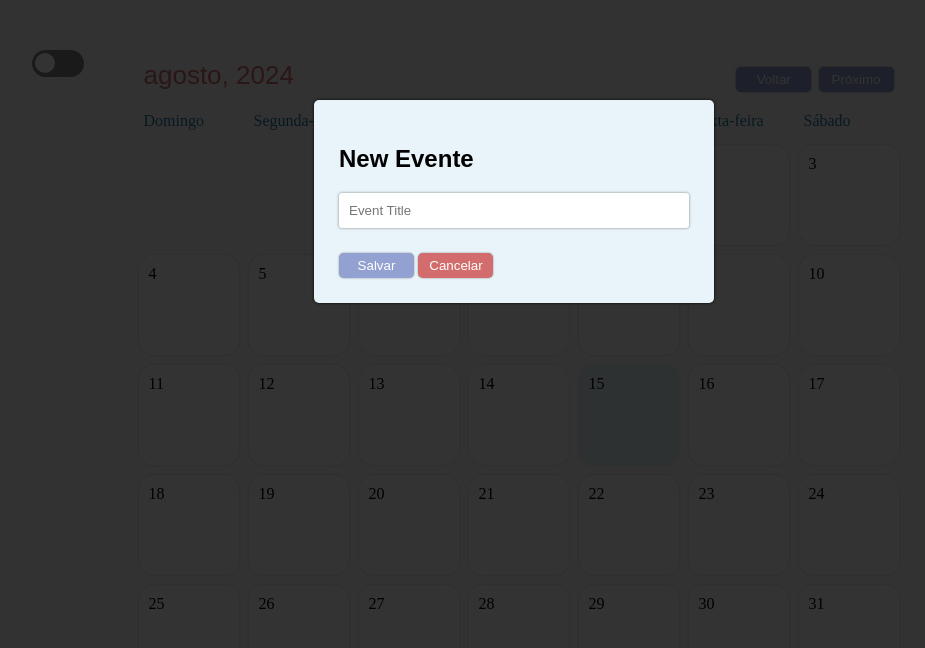
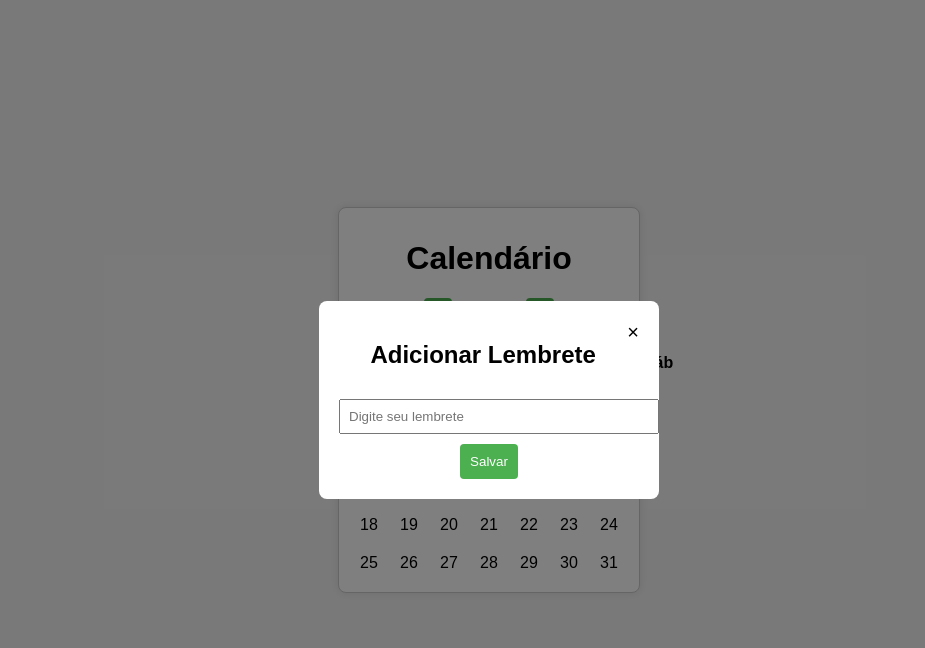
Before and after one commit to GustavoSantiagoCoder/CalendarioSantiago, a plain HTML site: page index.html in a window 1280 px wide. Both pictures are taken after a click on the element "10". Shown: the whole page, without its empty margins (151-1076 px from the left). Drawn offline with Linux system fonts and the light colour scheme.

Commit message:
first commit

```diff
--- a/index.html
+++ b/index.html
@@ -1,78 +1,42 @@
 <!DOCTYPE html>
-<html lang="en">
+<html lang="pt-br">
 <head>
-  <meta charset="UTF-8" />
-  <meta http-equiv="X-UA-Compatible" content="IE=edge" />
-  <meta name="viewport" content="width=device-width, initial-scale=1.0" />
+    <meta charset="UTF-8">
+    <meta name="viewport" content="width=device-width, initial-scale=1.0">
+    <title>Calendário com Lembretes</title>
+    <link rel="stylesheet" href="kantesh.css">
+</head>
+<body>
+    <div class="calendar-container">
+        <header>
+            <h1>Calendário</h1>
+            <button id="prev-month">&lt;</button>
+            <span id="month-year"></span>
+            <button id="next-month">&gt;</button>
+        </header>
+        <div class="calendar-grid">
+            <div class="day">Dom</div>
+            <div class="day">Seg</div>
+            <div class="day">Ter</div>
+            <div class="day">Qua</div>
+            <div class="day">Qui</div>
+            <div class="day">Sex</div>
+            <div class="day">Sáb</div>
+        </div>
+        <div id="calendar-days" class="calendar-grid"></div>
+    </div>
 
-  <!-- arquivos style -->
-  <link href="styles.css" rel="stylesheet">
-  <link href="kantesh.css" rel="stylesheet">
+    <!-- Modal para adicionar lembretes -->
+    <div id="reminder-modal" class="modal">
+        <div class="modal-content">
+            <span id="close-modal" class="close">&times;</span>
+            <h2>Adicionar Lembrete</h2>
+            <input type="hidden" id="selected-date">
+            <input type="text" id="reminder-text" placeholder="Digite seu lembrete">
+            <button id="save-reminder">Salvar</button>
+        </div>
+    </div>
 
-  <title>Calendario</title>
-</head>
-  <!-- dark mode -->
-
-  <div class="toggle">
-    <input id="switch" type="checkbox" name="theme">
-    <label for="switch">Toggle</label>
-  </div>
-
-<!-- -------- -->
-
-<body>
-  <div id="container">
-      <div id="header">
-        <div id="monthDisplay"></div>
-
-        <div>
-          <button id="backButton">Voltar</button>
-          <button id="nextButton">Próximo</button>
-        </div>
-
-      </div>
-
-      <div id="weekdays">
-        <div>Domingo</div>
-        <div>Segunda-feira</div>
-        <div>Terça-feira</div>
-        <div>Quarta-feira</div>
-        <div>Quinta-feira</div>
-        <div>Sexta-feira</div>
-        <div>Sábado</div>
-      </div>
-
-
-      <!-- div dinamic -->
-      <div id="calendar" ></div>
-
-
-  </div>
-
-  <div id="newEventModal">
-    <h2>New Evente</h2>
-
-    <input id="eventTitleInput" placeholder="Event Title"/>
-
-    <button id="saveButton"> Salvar</button>
-    <button id="cancelButton">Cancelar</button>
-  </div>
-
-  <div id="deleteEventModal">
-    <h2>Evento</h2>
-
-    <div id="eventText"></div><br>
-
-
-    <button id="deleteButton">Deletar</button>
-    <button id="closeButton">Fechar</button>
-  </div>
-
-  <div id="modalBackDrop"></div>
-
-
-  <script src="script.js"></script>
-  <script src="kantesh.js"></script>
-
+    <script src="kantesh.js"></script>
 </body>
 </html>
--- a/kantesh.css
+++ b/kantesh.css
@@ -1,42 +1,105 @@
-input[type=checkbox]{
-    height: 0;
-    width: 0;
-    visibility: hidden;
+body {
+  font-family: Arial, sans-serif;
+  margin: 0;
+  padding: 0;
+  display: flex;
+  justify-content: center;
+  align-items: center;
+  height: 100vh;
+  background-color: #f4f4f4;
 }
 
-  label {
-    cursor: pointer;
-    text-indent: -9999px;
-    width: 52px;
-    height: 27px;
-    background: grey;
-    float: right;
-    border-radius: 100px;
-    position: relative;
-    left: -50px;
+.calendar-container {
+  width: 300px;
+  border: 1px solid #ccc;
+  background-color: #fff;
+  box-shadow: 0 0 10px rgba(0,0,0,0.1);
+  border-radius: 8px;
 }
 
-  label::after{
-    content: '';
-    position: absolute;
-    top: 3px;
-    left: 3px;
-    width: 20px;
-    height: 20px;
-    background-color: white;
-    border-radius: 90px;
-    transition: 0.3s;
+header {
+  text-align: center;
+  padding: 10px;
+  border-bottom: 1px solid #ccc;
 }
 
-  input:checked + label {
-    background-color: rgb(142, 142, 240);
+button {
+  padding: 5px 10px;
+  margin: 0 5px;
+  cursor: pointer;
 }
 
-  input:checked + label::after {
-    left: calc(100% - 5px);
-    transform: translateX(-100%);
+#month-year {
+  font-size: 18px;
+  font-weight: bold;
 }
 
-  label:active:after {
-    width: 45px;
+.calendar-grid {
+  display: grid;
+  grid-template-columns: repeat(7, 1fr);
 }
+
+.day {
+  text-align: center;
+  padding: 10px;
+  font-weight: bold;
+}
+
+#calendar-days {
+  padding: 10px;
+}
+
+.calendar-day {
+  text-align: center;
+  padding: 10px;
+  cursor: pointer;
+}
+
+.calendar-day:hover {
+  background-color: #eee;
+}
+
+.modal {
+  display: none;
+  position: fixed;
+  top: 0;
+  left: 0;
+  width: 100%;
+  height: 100%;
+  background: rgba(0,0,0,0.5);
+  justify-content: center;
+  align-items: center;
+}
+
+.modal-content {
+  background: #fff;
+  padding: 20px;
+  border-radius: 8px;
+  width: 300px;
+  text-align: center;
+}
+
+.close {
+  float: right;
+  font-size: 20px;
+  cursor: pointer;
+}
+
+input[type="text"] {
+  width: 100%;
+  padding: 8px;
+  margin: 10px 0;
+}
+
+button {
+  background-color: #4CAF50;
+  color: white;
+  border: none;
+  padding: 10px;
+  cursor: pointer;
+  border-radius: 4px;
+}
+
+button:hover {
+  background-color: #45a049;
+}
--- a/kantesh.js
+++ b/kantesh.js
@@ -1,54 +1,76 @@
-const html = document.querySelector('html')
-const checkbox = document.querySelector("input[name=theme]")
+document.addEventListener('DOMContentLoaded', () => {
+  const monthYear = document.getElementById('month-year');
+  const calendarDays = document.getElementById('calendar-days');
+  const prevMonthButton = document.getElementById('prev-month');
+  const nextMonthButton = document.getElementById('next-month');
+  const reminderModal = document.getElementById('reminder-modal');
+  const closeModalButton = document.getElementById('close-modal');
+  const saveReminderButton = document.getElementById('save-reminder');
+  const reminderText = document.getElementById('reminder-text');
+  const selectedDateInput = document.getElementById('selected-date');
+  let currentMonth = new Date().getMonth();
+  let currentYear = new Date().getFullYear();
+  const reminders = {};
 
-const getStyle = (element, style) =>
-    window
-        .getComputedStyle(element)
-        .getPropertyValue(style)
+  function renderCalendar() {
+      calendarDays.innerHTML = '';
+      const firstDay = new Date(currentYear, currentMonth, 1).getDay();
+      const lastDate = new Date(currentYear, currentMonth + 1, 0).getDate();
 
+      for (let i = 0; i < firstDay; i++) {
+          calendarDays.innerHTML += '<div class="calendar-day"></div>';
+      }
 
-const initialColors = {
-  bodyColor: getStyle(html, '--body-color'),
-  headerColor: getStyle(html, '--header-color'),
-  headerButton: getStyle(html, '--header-button'),
-  colorWeekdays: getStyle(html, '--color-weekdays'),
-  currentDay: getStyle(html, '--current-day'),
-  eventColor: getStyle(html, '--event-color'),
-  eventColor: getStyle(html, '--event-color'),
-  colorDay: getStyle(html, '--color-day'),
-  modalEvent: getStyle(html, '--modal-event')
+      for (let date = 1; date <= lastDate; date++) {
+          const dayDiv = document.createElement('div');
+          dayDiv.className = 'calendar-day';
+          dayDiv.innerText = date;
+          dayDiv.dataset.date = `${currentYear}-${currentMonth + 1}-${date}`;
+          dayDiv.addEventListener('click', (event) => {
+              const selectedDate = event.target.dataset.date;
+              selectedDateInput.value = selectedDate;
+              reminderText.value = reminders[selectedDate] || '';
+              reminderModal.style.display = 'flex';
+          });
+          calendarDays.appendChild(dayDiv);
+      }
 
+      monthYear.innerText = `${currentYear}-${currentMonth + 1}`;
+  }
 
+  prevMonthButton.addEventListener('click', () => {
+      currentMonth -= 1;
+      if (currentMonth < 0) {
+          currentMonth = 11;
+          currentYear -= 1;
+      }
+      renderCalendar();
+  });
 
-}
+  nextMonthButton.addEventListener('click', () => {
+      currentMonth += 1;
+      if (currentMonth > 11) {
+          currentMonth = 0;
+          currentYear += 1;
+      }
+      renderCalendar();
+  });
 
-const darkMode = {
-  bodyColor:'#282a36',
-  headerColor: '#ff5555',
-  headerButton:'#bd93f9',
-  colorWeekdays: '#6272a4' ,
-  currentDay: '#f8f8f2',
-  eventColor: '#6272a4',
-  colorDay: '#44475a',
-  modalEvent: '#6272a4'
+  closeModalButton.addEventListener('click', () => {
+      reminderModal.style.display = 'none';
+  });
 
-}
+  saveReminderButton.addEventListener('click', () => {
+      const date = selectedDateInput.value;
+      const text = reminderText.value;
+      if (date && text) {
+          reminders[date] = text;
+      } else {
+          delete reminders[date];
+      }
+      reminderModal.style.display = 'none';
+      renderCalendar();
+  });
 
-const transformKey = key =>
-    "--" + key.replace(/([A-Z])/, "-$1").toLowerCase()
-
-
-const changeColors = (colors) => {
-    Object.keys(colors).map(key => {
-        html.style.setProperty(transformKey(key), colors[key])
-        console.log(transformKey(key), colors[key])
-      }
-    )
-    console.log(colors)
-}
-
-
-
-checkbox.addEventListener("change", ({target}) => {
-    target.checked ? changeColors(darkMode) : changeColors(initialColors)
-})
+  renderCalendar();
+});
--- a/script.js
+++ /dev/null
@@ -1,175 +0,0 @@
-
-// variaveis globais
-
-let nav = 0
-let clicked = null
-let events = localStorage.getItem('events') ? JSON.parse(localStorage.getItem('events')) : []
-
-
-// variavel do modal:
-const newEvent = document.getElementById('newEventModal')
-const deleteEventModal = document.getElementById('deleteEventModal')
-const backDrop = document.getElementById('modalBackDrop')
-const eventTitleInput = document.getElementById('eventTitleInput')
-// --------
-const calendar = document.getElementById('calendar') // div calendar:
-const weekdays = ['domingo','segunda-feira', 'terça-feira', 'quarta-feira', 'quinta-feira', 'sexta-feira', 'sábado'] //array with weekdays:
-
-//funções
-
-function openModal(date){
-  clicked = date
-  const eventDay = events.find((event)=>event.date === clicked)
-
-
-  if (eventDay){
-   document.getElementById('eventText').innerText = eventDay.title
-   deleteEventModal.style.display = 'block'
-
-
-  } else{
-    newEvent.style.display = 'block'
-
-  }
-
-  backDrop.style.display = 'block'
-}
-
-//função load() será chamada quando a pagina carregar:
-
-function load (){
-  const date = new Date()
-
-
-  //mudar titulo do mês:
-  if(nav !== 0){
-    date.setMonth(new Date().getMonth() + nav)
-  }
-
-  const day = date.getDate()
-  const month = date.getMonth()
-  const year = date.getFullYear()
-
-
-
-  const daysMonth = new Date (year, month + 1 , 0).getDate()
-  const firstDayMonth = new Date (year, month, 1)
-
-
-  const dateString = firstDayMonth.toLocaleDateString('pt-br', {
-    weekday: 'long',
-    year:    'numeric',
-    month:   'numeric',
-    day:     'numeric',
-  })
-
-
-  const paddinDays = weekdays.indexOf(dateString.split(', ') [0])
-
-  //mostrar mês e ano:
-  document.getElementById('monthDisplay').innerText = `${date.toLocaleDateString('pt-br',{month: 'long'})}, ${year}`
-
-
-  calendar.innerHTML =''
-
-  // criando uma div com os dias:
-
-  for (let i = 1; i <= paddinDays + daysMonth; i++) {
-    const dayS = document.createElement('div')
-    dayS.classList.add('day')
-
-    const dayString = `${month + 1}/${i - paddinDays}/${year}`
-
-    //condicional para criar os dias de um mês:
-
-    if (i > paddinDays) {
-      dayS.innerText = i - paddinDays
-
-
-      const eventDay = events.find(event=>event.date === dayString)
-
-      if(i - paddinDays === day && nav === 0){
-        dayS.id = 'currentDay'
-      }
-
-
-      if(eventDay){
-        const eventDiv = document.createElement('div')
-        eventDiv.classList.add('event')
-        eventDiv.innerText = eventDay.title
-        dayS.appendChild(eventDiv)
-
-      }
-
-      dayS.addEventListener('click', ()=> openModal(dayString))
-
-    } else {
-      dayS.classList.add('padding')
-    }
-
-
-    calendar.appendChild(dayS)
-  }
-}
-
-function closeModal(){
-  eventTitleInput.classList.remove('error')
-  newEvent.style.display = 'none'
-  backDrop.style.display = 'none'
-  deleteEventModal.style.display = 'none'
-
-  eventTitleInput.value = ''
-  clicked = null
-  load()
-
-}
-function saveEvent(){
-  if(eventTitleInput.value){
-    eventTitleInput.classList.remove('error')
-
-    events.push({
-      date: clicked,
-      title: eventTitleInput.value
-    })
-
-    localStorage.setItem('events', JSON.stringify(events))
-    closeModal()
-
-  }else{
-    eventTitleInput.classList.add('error')
-  }
-}
-
-function deleteEvent(){
-
-  events = events.filter(event => event.date !== clicked)
-  localStorage.setItem('events', JSON.stringify(events))
-  closeModal()
-}
-
-// botões
-
-function buttons (){
-  document.getElementById('backButton').addEventListener('click', ()=>{
-    nav--
-    load()
-
-  })
-
-  document.getElementById('nextButton').addEventListener('click',()=>{
-    nav++
-    load()
-
-  })
-
-  document.getElementById('saveButton').addEventListener('click',()=> saveEvent())
-
-  document.getElementById('cancelButton').addEventListener('click',()=>closeModal())
-
-  document.getElementById('deleteButton').addEventListener('click', ()=>deleteEvent())
-
-  document.getElementById('closeButton').addEventListener('click', ()=>closeModal())
-
-}
-buttons()
-load()
--- a/styles.css
+++ /dev/null
@@ -1,155 +0,0 @@
-html{
-
-
-  --body-color:#FFFCFF ;
-
-  --header-color:#d36c6c;
-
-  --header-button:#92a1d1;
-
-  --color-weekdays: #247BA0;
-
-  --box-shadow: #CBD4C2;
-
-  --hover: #e8faed;
-
-  --current-day:#e8f4fa;
-
-  --event-color: #58bae4;
-
-  --modal-event: #e8f4fa;
-
-
- --color-day:white;
-
-
-}
-
-
-
-body {
-  display: flex;
-  margin-top: 50px;
-  justify-content: center;
-  background-color: var(--body-color);
-}
-button {
-  width: 75px;
-  cursor: pointer;
-  box-shadow: 0px 0px 2px gray;
-  border: none;
-  outline: none;
-  padding: 5px;
-  border-radius: 5px;
-  color: white;
-}
-
-#header {
-  padding: 10px;
-  color: var(--header-color) ;
-  font-size: 26px;
-  font-family: sans-serif;
-  display: flex;
-  justify-content: space-between;
-}
-#header button {
-  background-color:var(--header-button);
-}
-#container {
-  width: 770px;
-}
-#weekdays {
-  width: 100%;
-  display: flex;
-  color: var(--color-weekdays) ;
-}
-#weekdays div {
-  width: 100px;
-  padding: 10px;
-}
-#calendar {
-  width: 100%;
-  margin: auto;
-  display: flex;
-  flex-wrap: wrap;
-}
-.day {
-  width: 100px;
-  padding: 10px;
-  height: 100px;
-  cursor: pointer;
-  box-sizing: border-box;
-  background-color: var(--color-day);
-  margin: 5px;
-  box-shadow: 0px 0px 3px var(--box-shadow);
-  display: flex;
-  flex-direction: column;
-  justify-content: space-between;
-  border-radius: 15%;
-}
-.day:hover {
-  background-color: var(--hover);
-}
-
-.day + #currentDay {
-  background-color:var(--current-day);
-}
-.event {
-  font-size: 10px;
-  padding: 3px;
-  background-color: var(--event-color);
-  color: white;
-  border-radius: 5px;
-  max-height: 55px;
-  overflow: hidden;
-}
-.padding {
-  cursor: default !important;
-  background-color: var(--body-color) !important;
-  box-shadow: none !important;
-}
-#newEventModal, #deleteEventModal {
-  display: none;
-  z-index: 20;
-  padding: 25px;
-  background-color: var(--modal-event);
-  box-shadow: 0px 0px 3px black;
-  border-radius: 5px;
-  width: 350px;
-  top: 100px;
-  left: calc(50% - 175px);
-  position: absolute;
-  font-family: sans-serif;
-}
-#eventTitleInput {
-  padding: 10px;
-  width: 100%;
-  box-sizing: border-box;
-  margin-bottom: 25px;
-  border-radius: 3px;
-  outline: none;
-  border: none;
-  box-shadow: 0px 0px 3px gray;
-}
-#eventTitleInput.error {
-  border: 2px solid red;
-}
-#cancelButton, #deleteButton {
-  background-color: var(--header-color);
-}
-#saveButton, #closeButton {
-  background-color: var(--header-button);
-}
-#eventText {
-  font-size: 14px;
-}
-#modalBackDrop {
-  display: none;
-  top: 0px;
-  left: 0px;
-  z-index: 10;
-  width: 100vw;
-  height: 100vh;
-  position: absolute;
-  background-color: rgba(0,0,0,0.8);
-}
```
Lines whose indentation alone changed are shown as unchanged.
